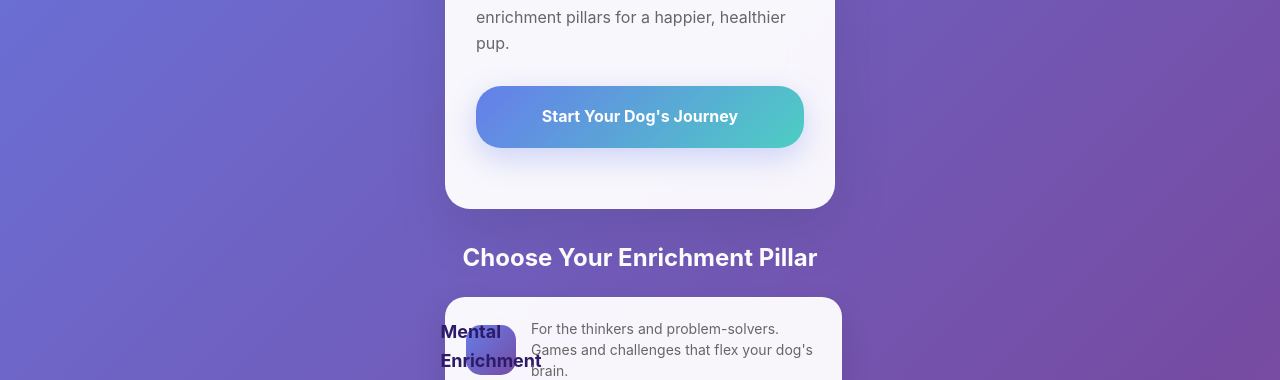
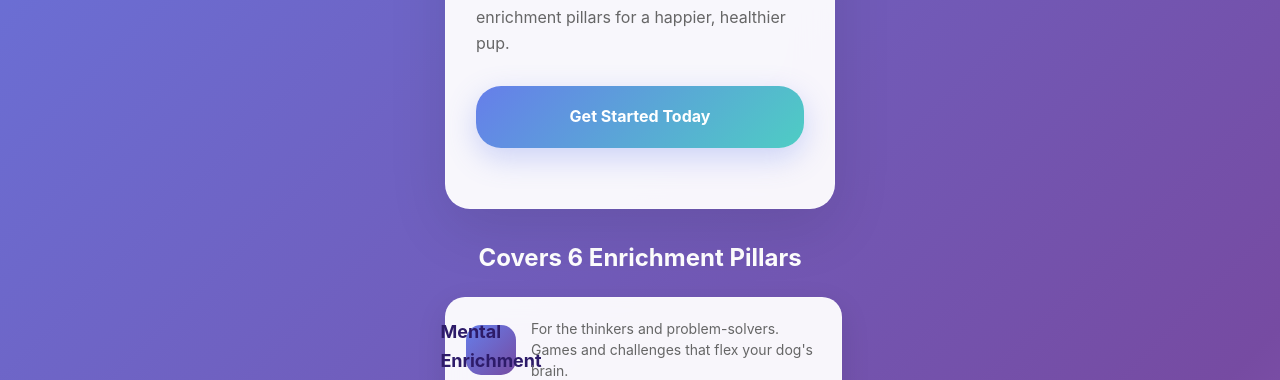
Before and after one commit to cherwood87/dog-enrichment-app, a Flask app: page / in a window 1280 px wide. Shown: the part 737-1117 px from the top of the page. Run offline with Flask 3, Linux system fonts and the light colour scheme.

Commit message:
Update landing.html

```diff
--- a/templates/landing.html
+++ b/templates/landing.html
@@ -435,12 +435,12 @@
             <h2 class="main-title">Dog Enrichment Made Simple</h2>
             <p class="main-description">Create personalized enrichment plans based on your dog's unique personality and needs. Track activities across different enrichment pillars for a happier, healthier pup.</p>
 
-            <a href="/app" class="cta-button">Start Your Dog's Journey</a>
+            <a href="/app" class="cta-button">Get Started Today</a>
         </div>
 
         <!-- Enrichment Types -->
         <div class="enrichment-section">
-            <h2 class="section-title">Choose Your Enrichment Pillar</h2>
+            <h2 class="section-title">Covers 6 Enrichment Pillars </h2>
 
             <div class="enrichment-grid">
                 <div class="enrichment-card">
```
